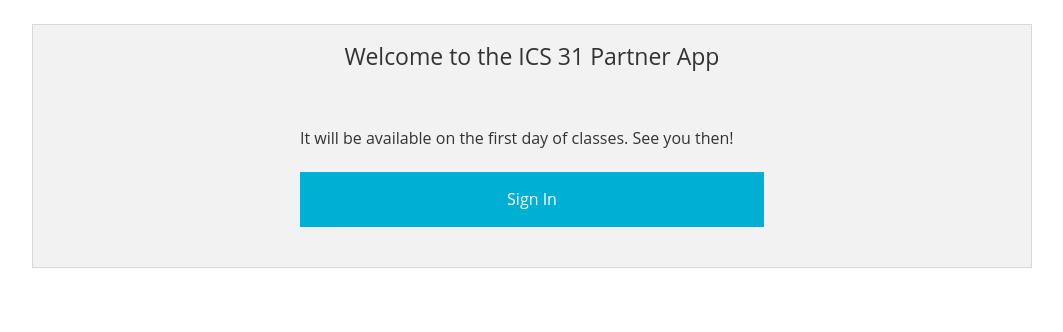
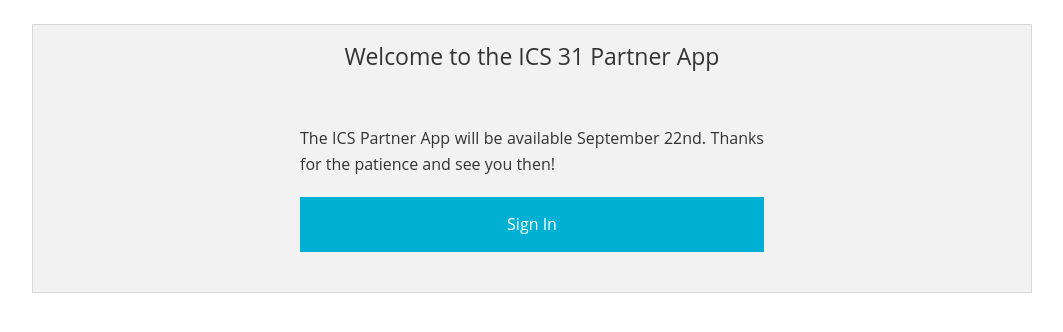
Before and after one commit to austinsherron/partner_app, a Python web app: template templates/index.html in a window 1280 px wide. Shown: the part 45-377 px from the top of the page, without its empty margins (108-1171 px from the left). Run offline with Jinja, Linux system fonts and the light colour scheme; the template is opened without the code that fills it, so the values that code supplies are empty.

Commit message:
temp message

```diff
--- a/templates/index.html
+++ b/templates/index.html
@@ -12,8 +12,8 @@
 	  <div class="row">
 		<div class="small-6 column small-offset-3 text-justify">
             <p>
-                It will be available on the first day of
-                classes. See you then!
+                The ICS Partner App will be available September 22nd.
+                Thanks for the patience and see you then!
             </p>
 		  <!-- <p>
 			You'll be using this app to select partners for lab assignments and
```
